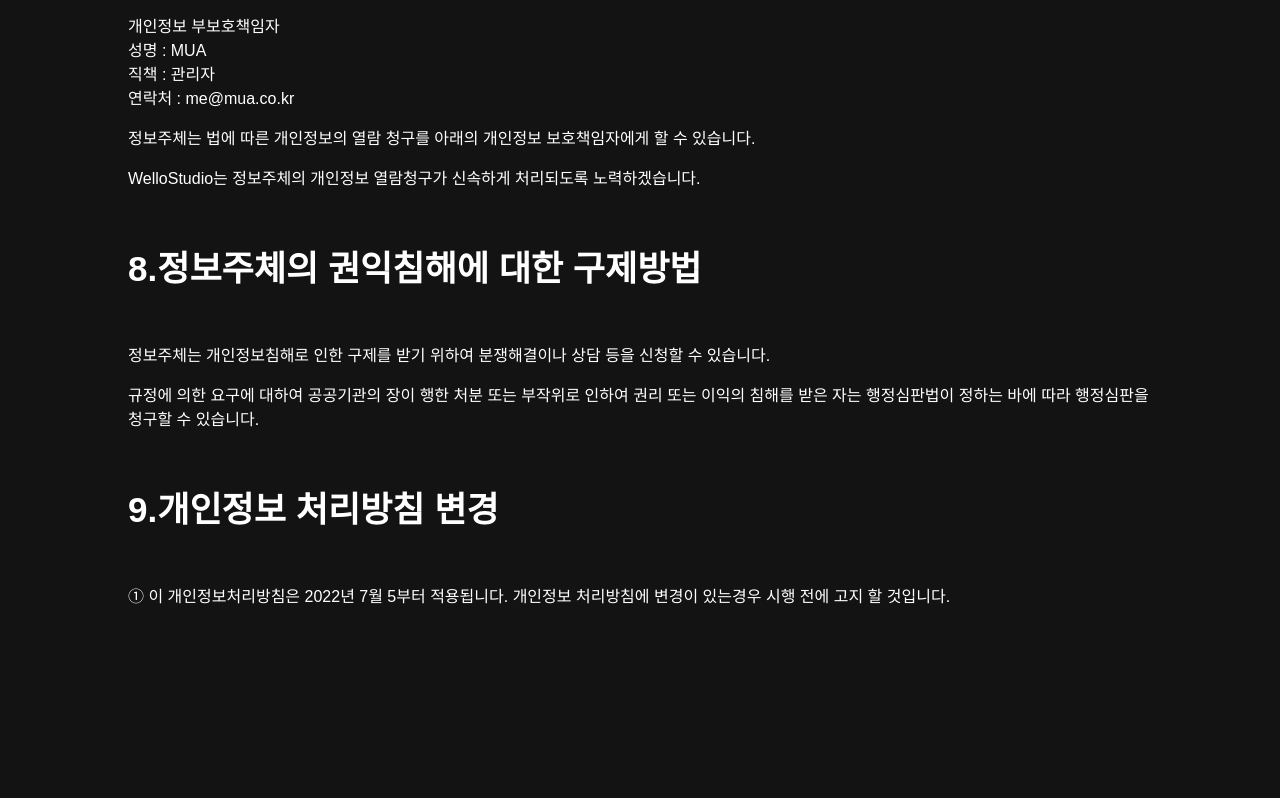
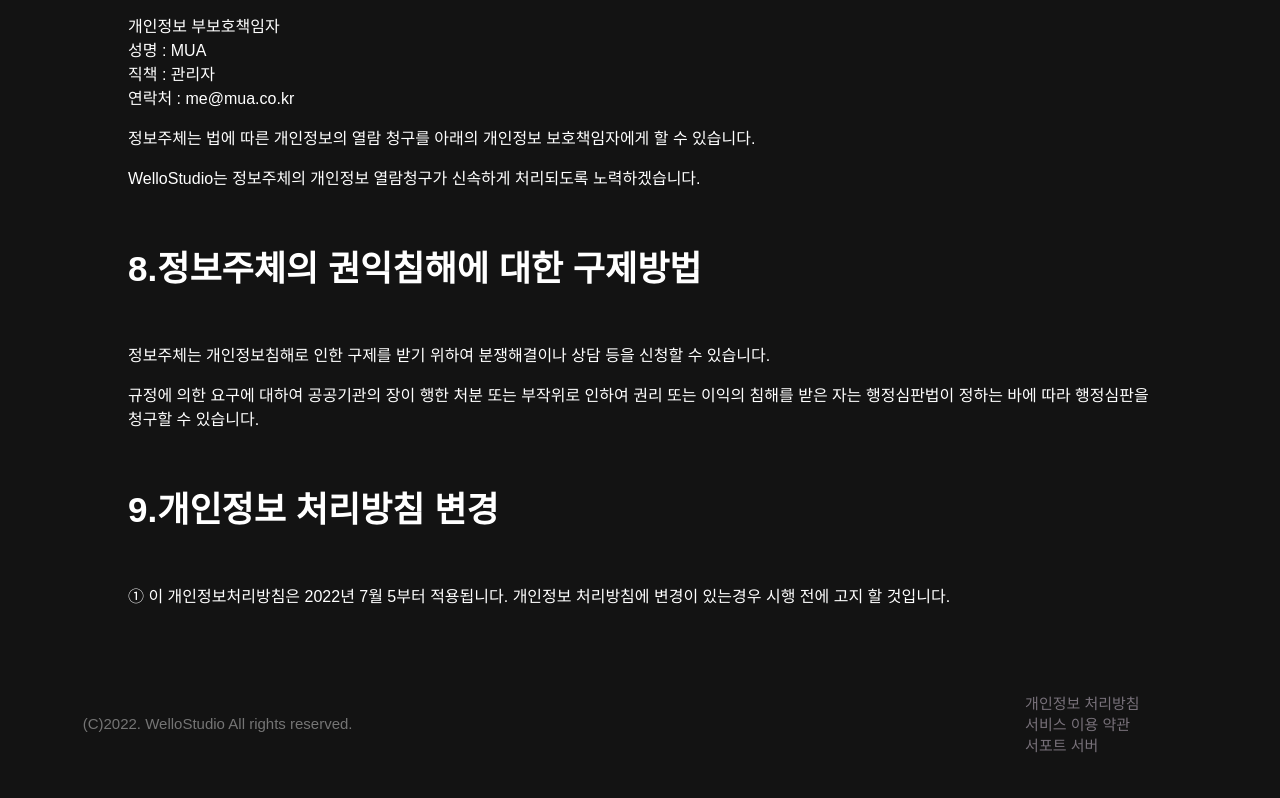
Before and after one commit to wello-studios/muringweb, a plain HTML site: page privacy/index.html in a window 1280 px wide. Shown: the part 2316-3114 px from the top of the page. Before the commit the page ends 2964 px from the top, so only its background shows below. Drawn offline with nearby package versions, Linux system fonts and the light colour scheme; a web font is replaced by a local one.

Commit message:
Update index.html

```diff
--- a/privacy/index.html
+++ b/privacy/index.html
@@ -12,7 +12,7 @@
 <body class="infom">
 <div class="page">
     <header>
-        <h2 class="text"><a href="../index.html">뮤링</a></h2>
+        <h2 class="text"><a href="/index.html">뮤링</a></h2>
         <ul class="nav-link">
             <li><a href="/support"><button type="button" class="button4"><span class="text3"><i class='bx bxl-discord-alt icon'></i> 커뮤니티</span></button></a></li>
             <li><a href="/invite"><button type="button" class="button3"><i class='material-symbols-outlined'>add</i><span class="text">초대하기</span></button></a></li>
@@ -43,7 +43,7 @@
         <p>② 각각의 개인정보 처리 및 보유 기간은 다음과 같습니다.</p>
 
         <p>봇의 원활한 운영및 서비스 제공</p>
-        <ul><li>디스코드 고유 유저 ID</li></ul>
+        <ul><li>디스코드 고유 유저 ID</ul></li>
 
     <p>수집 기간</p>
     <ul><li>서비스 종료 시까지</li></ul>
@@ -129,5 +129,21 @@
 
     </div>
 </div>
+<footer class="footer2">
+    <div class="footertext">(C)2022. WelloStudio All rights reserved.</div>
+    <nav class="footernav">
+        <ul>
+            <li>
+                <a href="/privacy">개인정보 처리방침</a>
+            </li>
+            <li>
+                <a href="/tos">서비스 이용 약관</a>
+            </li>
+            <li>
+                <a href="/support">서포트 서버</a>
+            </li>
+        </ul>
+    </nav>
+</footer>
 </body>
 </html>
```
